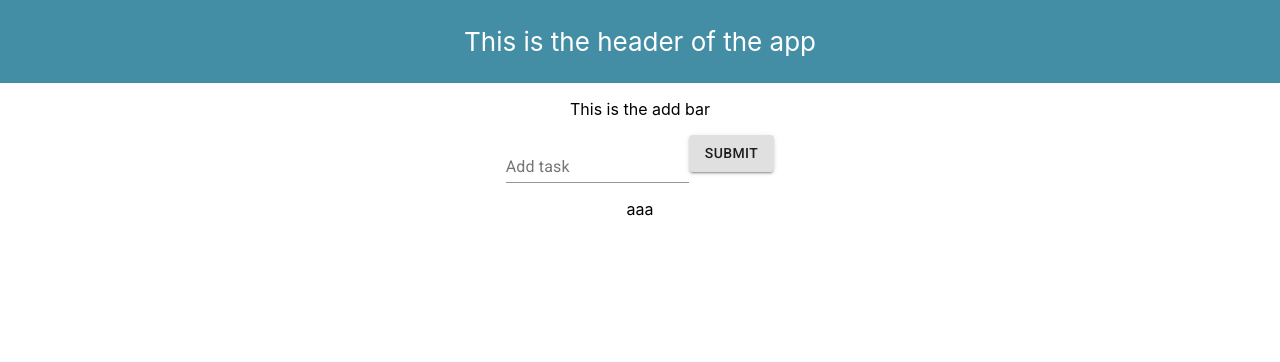
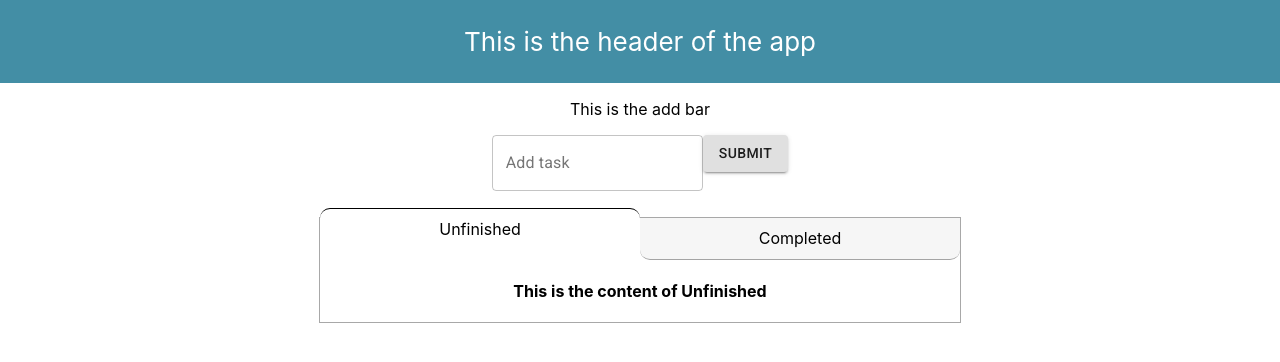
Before and after one commit to DavinIddo/Cahoot, a React (Create React App) app in the folder FE/: page / in a window 1280 px wide. Shown: the top 362 px of the page. Built offline with nearby package versions, Linux system fonts and the light colour scheme.

Commit message:
Slight modification to the layout, addition of tabs, and small import of packages

```diff
--- a/FE/package.json
+++ b/FE/package.json
@@ -7,6 +7,7 @@
     "@testing-library/jest-dom": "^5.14.1",
     "@testing-library/react": "^11.2.7",
     "@testing-library/user-event": "^12.8.3",
+    "prop-types": "^15.8.0",
     "react": "^17.0.2",
     "react-dom": "^17.0.2",
     "react-scripts": "4.0.3",
--- a/FE/src/App.js
+++ b/FE/src/App.js
@@ -1,21 +1,15 @@
 import { useState } from 'react';
 import Header from './component/header';
 import Addbar from './component/addbar';
+import TodoTable from './component/todotable';
 import './App.css';
 
 function App() {
-  const [tasks, setTasks] = useState([]);
-
-  function handleTasks(data) {
-    setTasks(tasks.concat(data));
-  }
-
   return (
     <div className="App">
       <Header />
-      <Addbar onSubmission={handleTasks} />
-      <p>aaa</p>
-      <p>{tasks}</p>
+      <Addbar />
+      <TodoTable />
     </div>
   );
 }
--- a/FE/src/component/addbar.js
+++ b/FE/src/component/addbar.js
@@ -1,7 +1,7 @@
 import { useState } from 'react';
 import { TextField, Button } from '@material-ui/core';
 
-function AddBar({onSubmission}) {
+function AddBar() {
     const [task, setTask] = useState('');
 
     // const handleSubmission = e => {
@@ -12,14 +12,14 @@ function AddBar({onSubmission}) {
     // Act similar to the above const
     function handleSubmission(event) {
         event.preventDefault();
-        onSubmission(task);
+
     }
 
     return (
         <div>
             <p>This is the add bar</p>
             <form onSubmit={handleSubmission}>
-                <TextField label="Add task" onChange={e => setTask(e.target.value)} />
+                <TextField label="Add task" variant="outlined" onChange={e => setTask(e.target.value)} />
                 <Button variant="contained" type="submit">Submit</Button>
             </form>
         </div>
```
Also changed, not shown: 1 other file (tests, documents, lock files or other folders).
